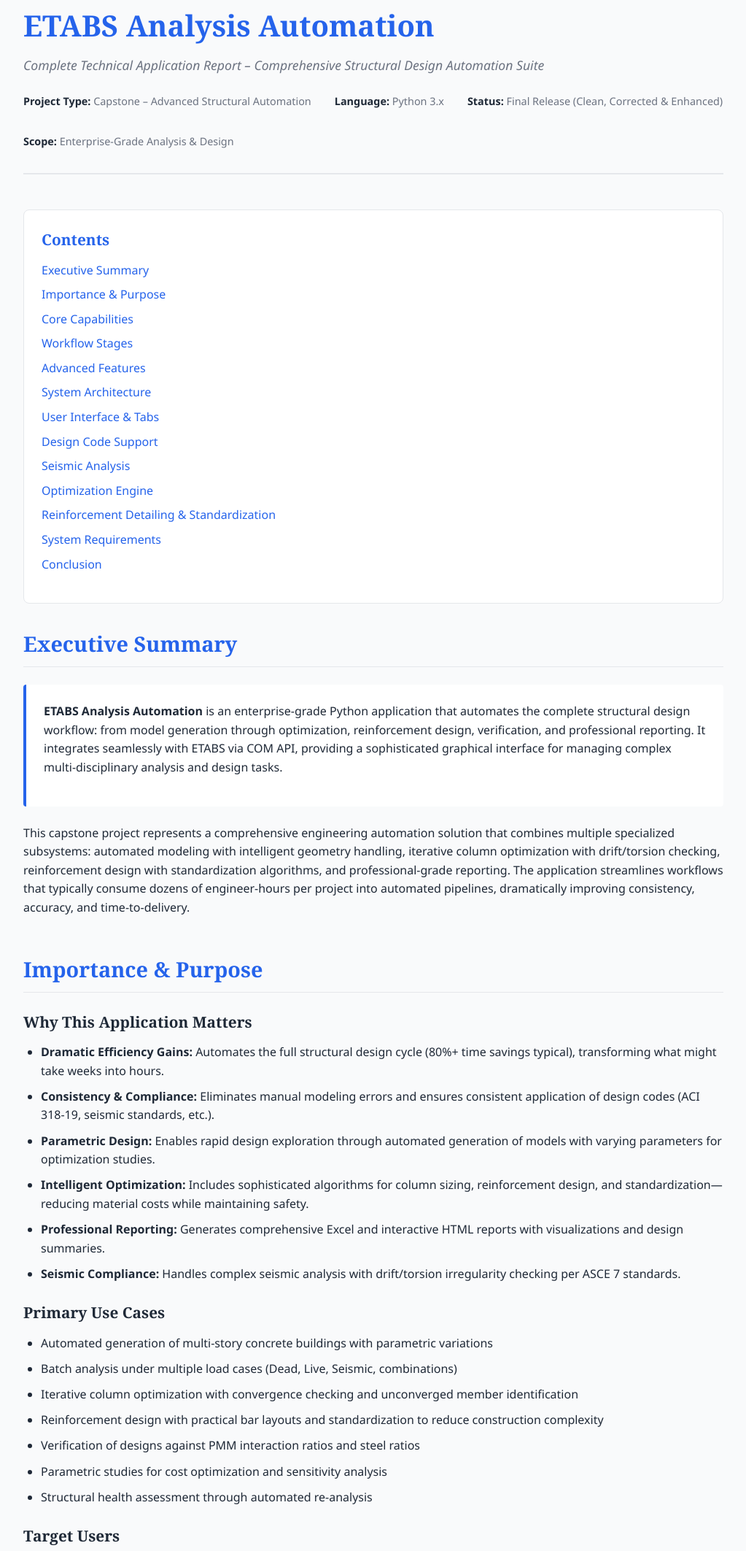
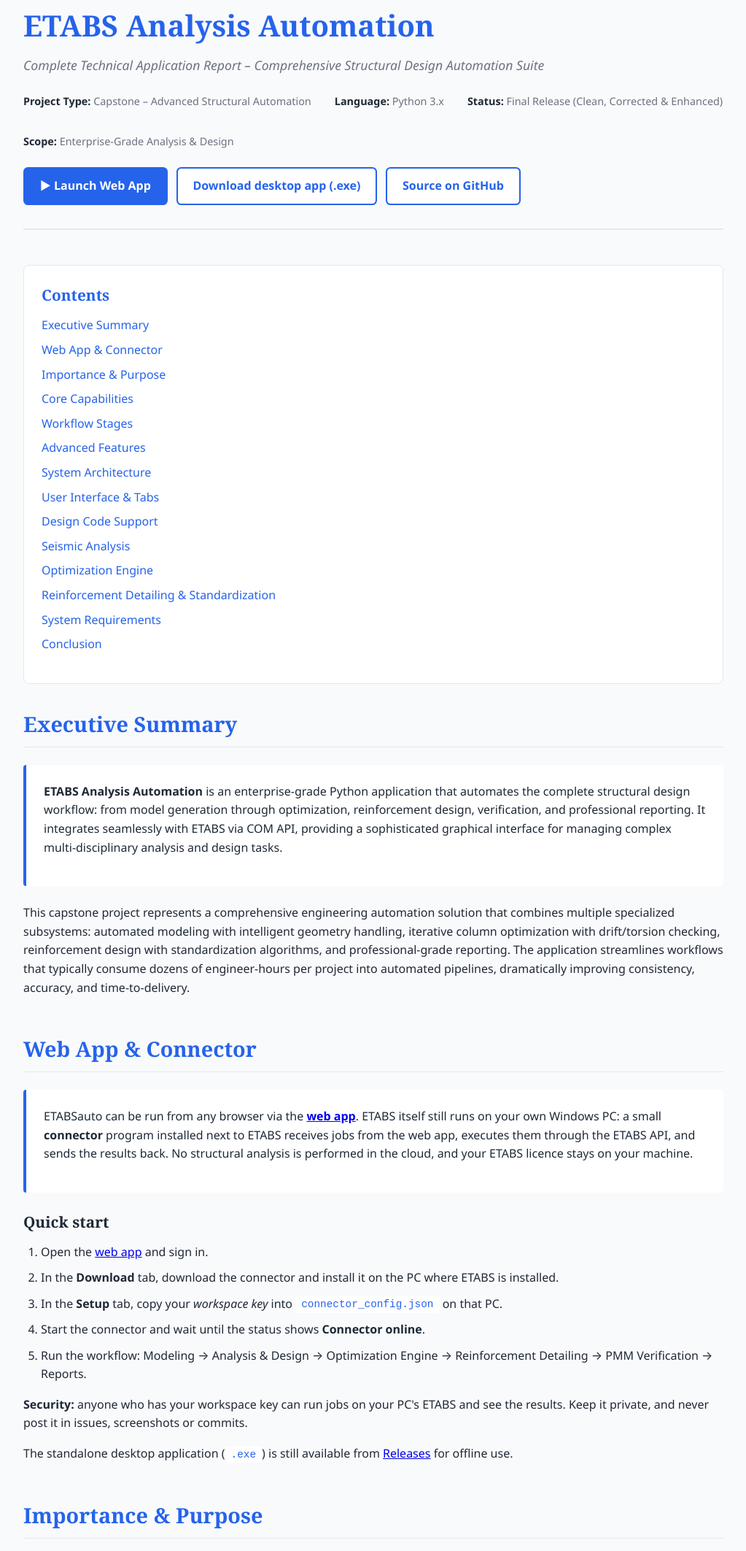
Before and after one commit to mrbkarimi/ETABS-Analysis-Automation, a plain HTML site: page docs/index.html in a window 1280 px wide. Shown: the part 29-2154 px from the top of the page at 73% size, without its empty margins (128-1151 px from the left). Drawn offline with Linux system fonts and the light colour scheme.

Commit message:
docs: add Launch Web App buttons and Web App & Connector section

```diff
--- a/docs/index.html
+++ b/docs/index.html
@@ -98,6 +98,12 @@
         .workflow-step h4 { margin-top: 0; color: var(--accent); }
         .stage-box { background-color: var(--surface); border: 2px solid var(--accent); padding: 1.5rem; margin: 1.5rem 0; border-radius: 0.5rem; }
         .stage-box h4 { color: var(--accent); margin-top: 0; }
+        .cta { display:flex; flex-wrap:wrap; gap:0.75rem; margin:1.5rem 0 0; }
+        .btn { display:inline-block; padding:0.7rem 1.3rem; border-radius:0.4rem; font-weight:600; text-decoration:none; border:2px solid var(--accent); }
+        .btn-primary { background:var(--accent); color:#fff; }
+        .btn-primary:hover { background:var(--accent-dark); border-color:var(--accent-dark); }
+        .btn-secondary { color:var(--accent); background:var(--surface); }
+        .btn-secondary:hover { background:var(--bg); }
         footer { margin-top: 3rem; padding-top: 2rem; border-top: 1px solid var(--border); font-size: 0.9rem; color: var(--text-muted); text-align: center; }
         @media (max-width: 768px) {
             h1 { font-size: 2rem; }
@@ -121,12 +127,18 @@
                 <div class="meta-item"><strong>Status:</strong> Final Release (Clean, Corrected &amp; Enhanced)</div>
                 <div class="meta-item"><strong>Scope:</strong> Enterprise-Grade Analysis &amp; Design</div>
             </div>
+            <div class="cta">
+                <a class="btn btn-primary" href="app/">&#9654; Launch Web App</a>
+                <a class="btn btn-secondary" href="https://github.com/mrbkarimi/ETABS-Analysis-Automation/releases/latest">Download desktop app (.exe)</a>
+                <a class="btn btn-secondary" href="https://github.com/mrbkarimi/ETABS-Analysis-Automation">Source on GitHub</a>
+            </div>
         </header>
 
         <nav class="toc">
             <h3>Contents</h3>
             <ul>
                 <li><a href="#executive-summary">Executive Summary</a></li>
+                <li><a href="#web-app">Web App &amp; Connector</a></li>
                 <li><a href="#importance">Importance &amp; Purpose</a></li>
                 <li><a href="#core-capabilities">Core Capabilities</a></li>
                 <li><a href="#workflow-stages">Workflow Stages</a></li>
@@ -148,6 +160,23 @@
                 <p><strong>ETABS Analysis Automation</strong> is an enterprise-grade Python application that automates the complete structural design workflow: from model generation through optimization, reinforcement design, verification, and professional reporting. It integrates seamlessly with ETABS via COM API, providing a sophisticated graphical interface for managing complex multi-disciplinary analysis and design tasks.</p>
             </div>
             <p>This capstone project represents a comprehensive engineering automation solution that combines multiple specialized subsystems: automated modeling with intelligent geometry handling, iterative column optimization with drift/torsion checking, reinforcement design with standardization algorithms, and professional-grade reporting. The application streamlines workflows that typically consume dozens of engineer-hours per project into automated pipelines, dramatically improving consistency, accuracy, and time-to-delivery.</p>
+        </section>
+
+        <section id="web-app">
+            <h2>Web App &amp; Connector</h2>
+            <div class="highlight-box">
+                <p>ETABSauto can be run from any browser via the <a href="app/"><strong>web app</strong></a>. ETABS itself still runs on your own Windows PC: a small <strong>connector</strong> program installed next to ETABS receives jobs from the web app, executes them through the ETABS API, and sends the results back. No structural analysis is performed in the cloud, and your ETABS licence stays on your machine.</p>
+            </div>
+            <h3>Quick start</h3>
+            <ol>
+                <li>Open the <a href="app/">web app</a> and sign in.</li>
+                <li>In the <strong>Download</strong> tab, download the connector and install it on the PC where ETABS is installed.</li>
+                <li>In the <strong>Setup</strong> tab, copy your <em>workspace key</em> into <code>connector_config.json</code> on that PC.</li>
+                <li>Start the connector and wait until the status shows <strong>Connector online</strong>.</li>
+                <li>Run the workflow: Modeling &rarr; Analysis &amp; Design &rarr; Optimization Engine &rarr; Reinforcement Detailing &rarr; PMM Verification &rarr; Reports.</li>
+            </ol>
+            <p><strong>Security:</strong> anyone who has your workspace key can run jobs on your PC's ETABS and see the results. Keep it private, and never post it in issues, screenshots or commits.</p>
+            <p>The standalone desktop application (<code>.exe</code>) is still available from <a href="https://github.com/mrbkarimi/ETABS-Analysis-Automation/releases/latest">Releases</a> for offline use.</p>
         </section>
 
         <section id="importance">
```
